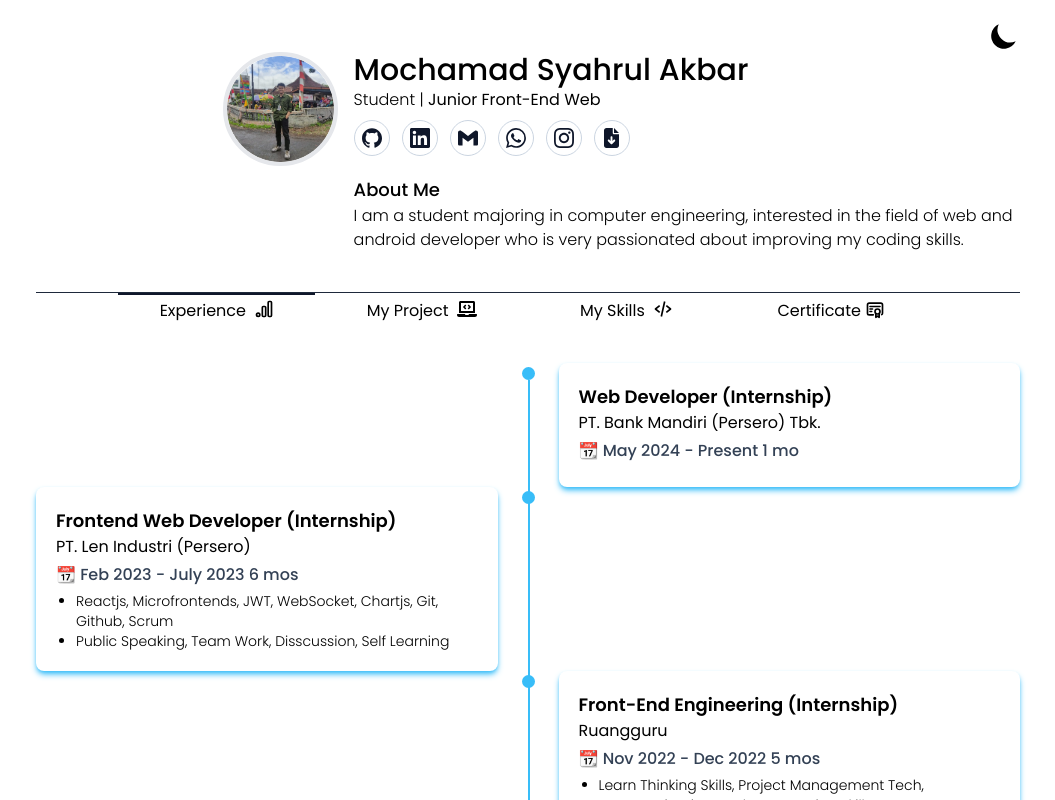
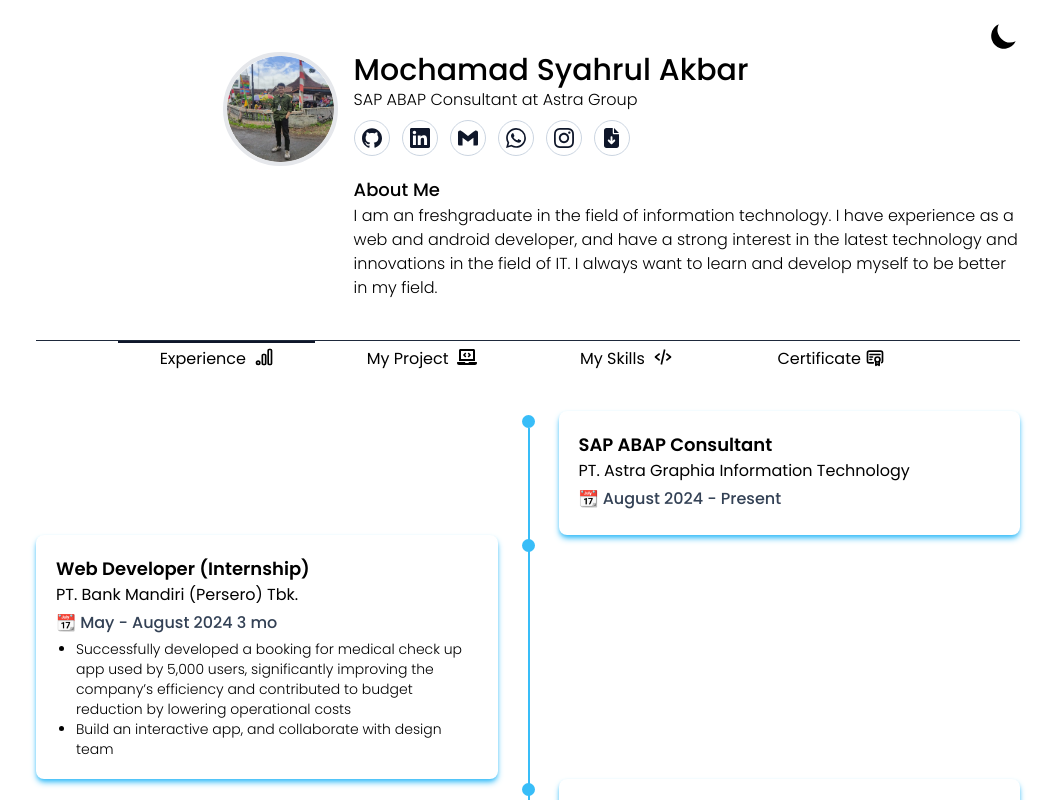
Before and after one commit to syahrulakbar/knowme-reactvite, a React (Vite) app: page / in a window 1280 px wide. Shown: the top 800 px of the page, without its empty margins (112-1167 px from the left). Built offline with nearby package versions, Linux system fonts and the light colour scheme.

Commit message:
refactor: add experience and update cv

```diff
--- a/src/components/ProfileBar.jsx
+++ b/src/components/ProfileBar.jsx
@@ -30,7 +30,7 @@
             Mochamad Syahrul Akbar
           </h1>
           <h2 id="status" className="font-light text-center  xl:text-left">
-            Student | <span className="font-normal">Junior Front-End Web</span>
+            SAP ABAP Consultant at Astra Group
           </h2>
           <div
             className={`w-full flex justify-center xl:justify-start pt-2 text-slate-900 dark:text-white `}
@@ -149,8 +149,10 @@
           </div>
           <h2 className="font-medium text-lg  text-left">About Me</h2>
           <p className="font-light">
-            I am a student majoring in computer engineering, interested in the field of web and
-            android developer who is very passionated about improving my coding skills.
+            I am an freshgraduate in the field of information technology. I have experience as a web
+            and android developer, and have a strong interest in the latest technology and
+            innovations in the field of IT. I always want to learn and develop myself to be better
+            in my field.
           </p>
         </div>
       </div>
--- a/src/content/ExperienceSection.jsx
+++ b/src/content/ExperienceSection.jsx
@@ -3,17 +3,29 @@
 const ExperienceSection = () => {
   const dataExperience = [
     {
+      title: "SAP ABAP Consultant",
+      organization: "PT. Astra Graphia Information Technology",
+      date: "August 2024 - Present",
+    },
+    {
       title: "Web Developer (Internship)",
       organization: "PT. Bank Mandiri (Persero) Tbk.",
-      date: "May 2024 - Present 1 mo",
+      date: "May - August 2024 3 mo",
+      desc: [
+        "Successfully developed a booking for medical check up app used by 5,000 users, significantly improving the company’s efficiency and contributed to budget reduction by lowering operational costs",
+        "Build an interactive app, and collaborate with design team",
+      ],
     },
     {
       title: "Frontend Web Developer (Internship)",
       organization: "PT. Len Industri (Persero)",
       date: "Feb 2023 - July 2023 6 mos",
       desc: [
-        "Reactjs, Microfrontends, JWT, WebSocket, Chartjs, Git, Github, Scrum",
-        "Public Speaking, Team Work, Disscussion, Self Learning",
+        "Developed and maintained responsive, user-friendly web applications using modern web technologies like React.js, Express",
+        "Collaborate with Backend Team, and become UI UX Designer",
+        "Successfully build website to monitoring real time",
+        `Tech Stack:
+        Reactjs, Webpack, Vite,Vitest, Websocket, Chart JS`,
       ],
     },
     {
```
Also changed, not shown: 1 other file (tests, documents, lock files or other folders).
